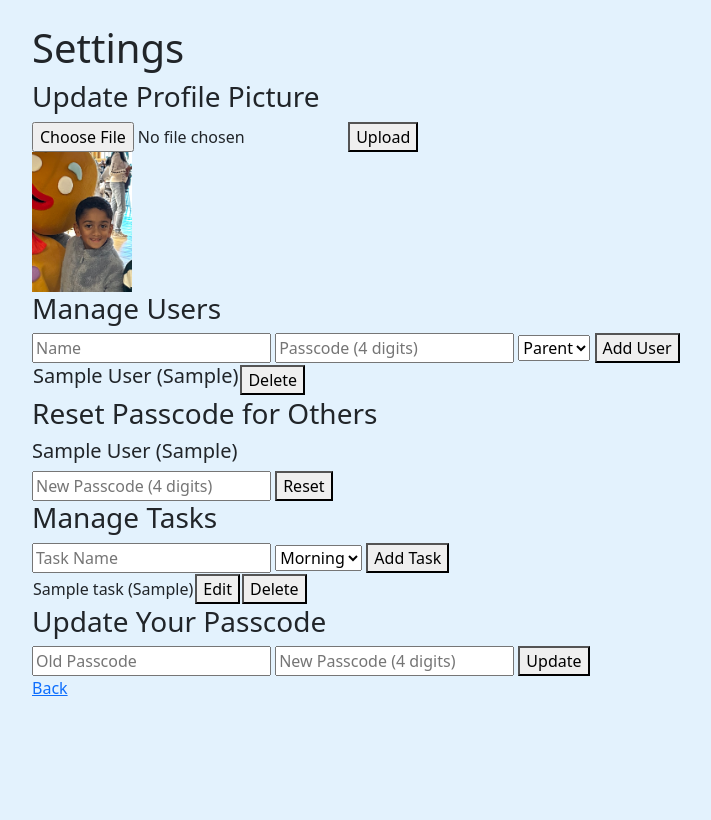
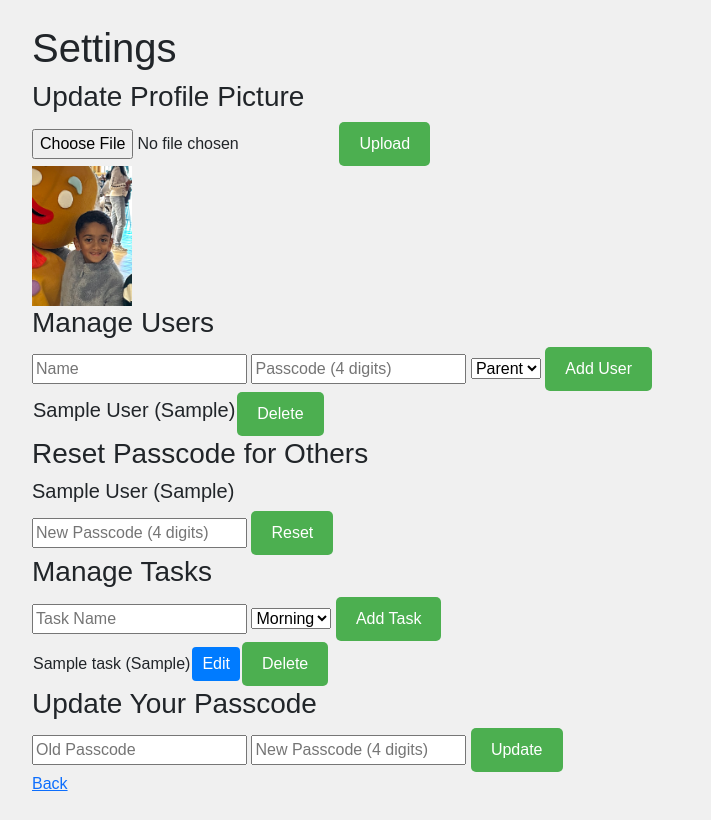
Before and after one commit to nash34/tasks-app, a Flask app: page /settings in a window 1280 px wide. Shown: the whole page, without its empty margins (50-761 px from the left). Before the commit the page ends 696 px from the top, so only its background shows below. Run offline with Flask 3, Linux system fonts and the light colour scheme; a user stored in the database is signed in; tables that the repository leaves empty hold one stand-in row (values such as "Sample post").

Commit message:
Update style.css

```diff
--- a/home-app-v1/static/style.css
+++ b/home-app-v1/static/style.css
@@ -1,47 +1,42 @@
-body.bg-light-blue {
-    background-color: #E3F2FD;
+body {
+    background-color: #f0f0f0;
+    font-family: Arial, sans-serif;
 }
-.card {
-    background-color: #FFFFFF;
-    border-radius: 15px;
-    box-shadow: 0 4px 8px rgba(0,0,0,0.1);
+
+button {
+    background-color: #4CAF50;
+    color: white;
+    padding: 10px 20px;
+    border: none;
+    cursor: pointer;
+    border-radius: 5px;
 }
-.btn {
-    border-radius: 10px;
-    font-size: 1.2rem;
-    padding: 10px;
+
+button:hover {
+    background-color: #45a049;
 }
-.btn-primary {
-    background-color: #2196F3;
-    border-color: #2196F3;
+
+.profile {
+    display: inline-block;
+    margin: 10px;
+    text-align: center;
 }
-.btn-success {
-    background-color: #4CAF50;
-    border-color: #4CAF50;
+
+.edit-btn {
+    background-color: #007bff;
+    color: white;
+    border: none;
+    padding: 5px 10px;
+    cursor: pointer;
+    border-radius: 4px;
 }
-.btn-warning {
-    background-color: #FFC107;
-    border-color: #FFC107;
+
+.edit-btn:hover {
+    background-color: #0056b3;
 }
-.list-group-item {
-    border-radius: 10px;
-    margin-bottom: 10px;
-    box-shadow: 0 2px 4px rgba(0,0,0,0.05);
+
+.edit-input {
+    border: 1px solid #ccc;
+    padding: 5px;
+    border-radius: 4px;
 }
-.arrow-btn {
-    width: auto;
-    padding: 10px 20px;
-}
-.stars-large-text {
-    font-weight: bold;
-    font-size: 18px;
-}
-.stars-large-text-number {
-    font-weight: bold;
-    font-size: 36px;
-}
-.username {
-    font-size: 36px;
-    font-family: Tahoma, sans-serif;
-    font-weight: bold;
-}
```
